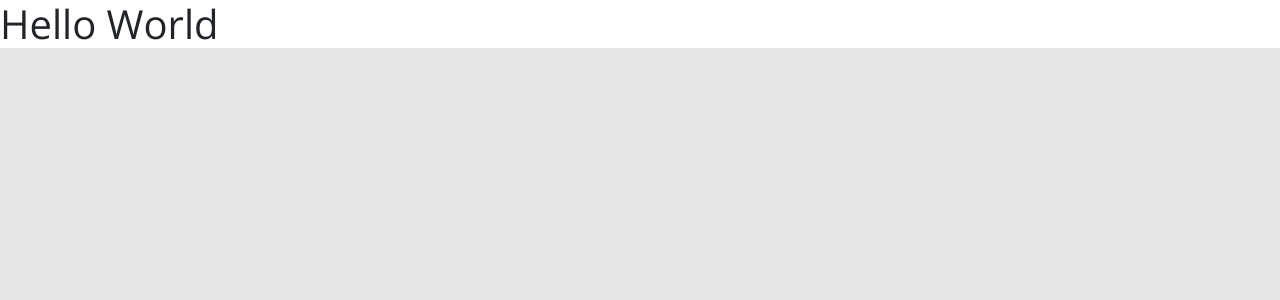
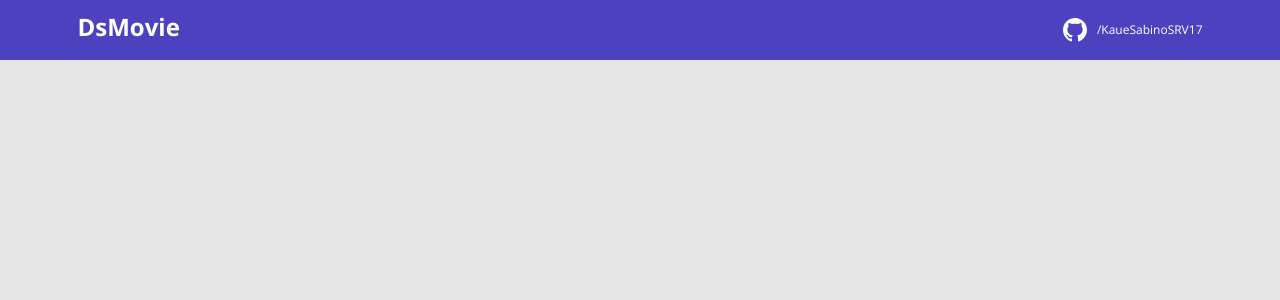
Before and after one commit to KaueSabinoSRV17/SemanaSpringReact-DevSuperior, a React (Create React App) app in the folder frontend/: page / in a window 1280 px wide. Shown: the top 300 px of the page. Built offline with nearby package versions, Linux system fonts and the light colour scheme.

Commit message:
buid: navbar

```diff
--- a/frontend/src/App.tsx
+++ b/frontend/src/App.tsx
@@ -1,7 +1,9 @@
+import NavBar from './components/NavBar';
+
 
 function App() {
   return (
-    <h1>Hello World</h1>
+    <NavBar />
   );
 }
 
--- /dev/null
+++ b/frontend/src/components/NavBar/index.tsx
@@ -0,0 +1,23 @@
+import { ReactComponent as GitHubIcon } from "assets/GitHub.svg";
+
+import './styles.css'
+
+function NavBar() {
+  return (
+    <header>
+      <nav className="container">
+            <div className="dsmovie-nav-content">
+              <h1>DsMovie</h1>
+              <a href="github.com/KaueSabinoSRV17">
+                  <div className="dsmovie-nav-contact">
+                    <GitHubIcon />
+                    <p className="dsmovie-contact-link">/KaueSabinoSRV17</p>
+                  </div>
+              </a>
+            </div>
+      </nav>
+    </header>
+  );
+}
+
+export default NavBar;
--- /dev/null
+++ b/frontend/src/components/NavBar/styles.css
@@ -0,0 +1,33 @@
+header {
+    background-color: var(--color-primary);
+    height: 6rem;
+    color: #fff;
+    display: flex;
+    align-items: center;
+}
+
+a, a:hover {
+    color: #fff;
+    text-decoration: none;
+}
+
+header h1 {
+    font-size: 2.4rem;
+    font-weight: 700;
+}
+
+.dsmovie-nav-content {
+    display: flex;
+    justify-content: space-between;
+    align-items: center;
+}
+
+.dsmovie-nav-contact {
+    display: flex;
+    align-items: center;
+}
+
+.dsmovie-contact-link {
+    margin: 0 0 0 1rem;
+    font-size: 1.2rem;
+}
--- a/frontend/src/index.css
+++ b/frontend/src/index.css
@@ -7,6 +7,9 @@
 * {
     box-sizing: border-box;
     font-family: 'Open Sans', sans-serif;
+    font-size: 62.5%;
+    margin: 0;
+    padding: 0;
 }
 
 html, body {
--- a/frontend/tsconfig.json
+++ b/frontend/tsconfig.json
@@ -1,5 +1,6 @@
 {
   "compilerOptions": {
+    "baseUrl": "./src",
     "target": "es5",
     "lib": [
       "dom",
```
Also changed, not shown: frontend/src/assets/GitHub.svg (added).
